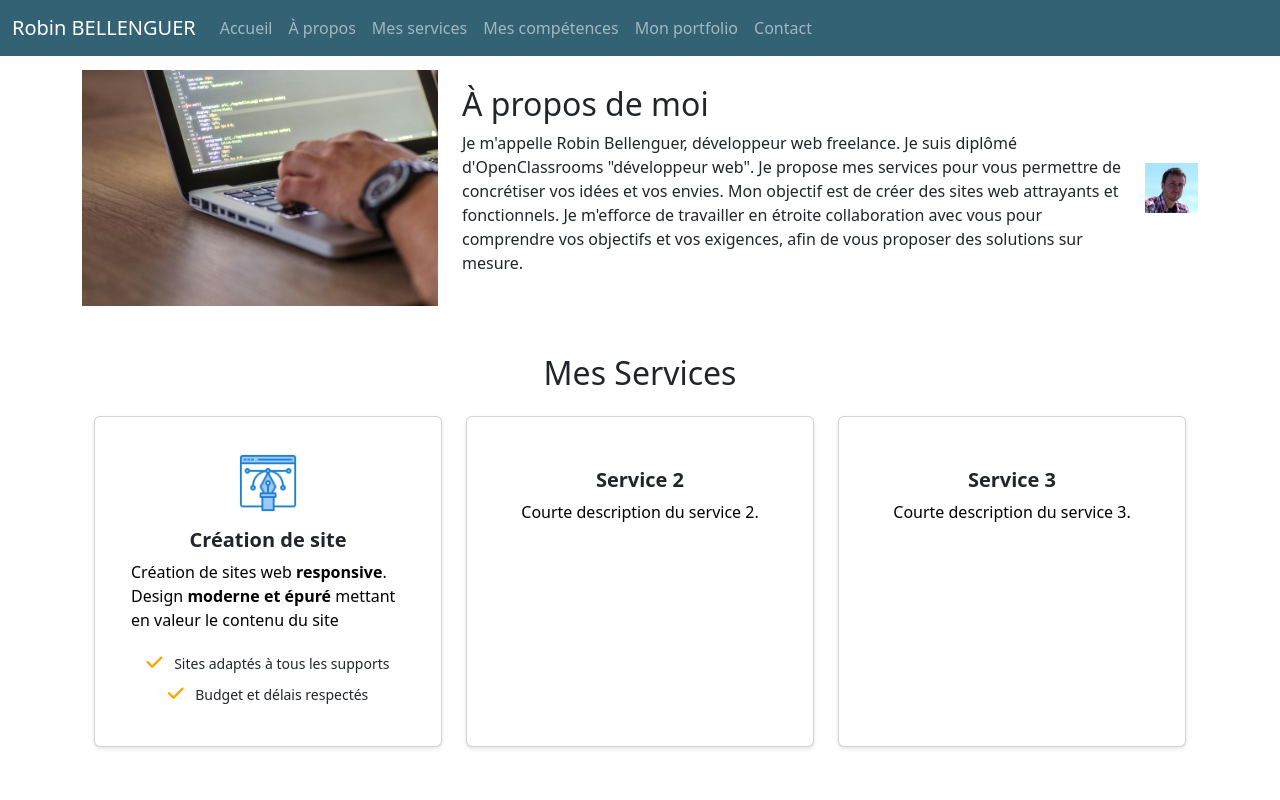
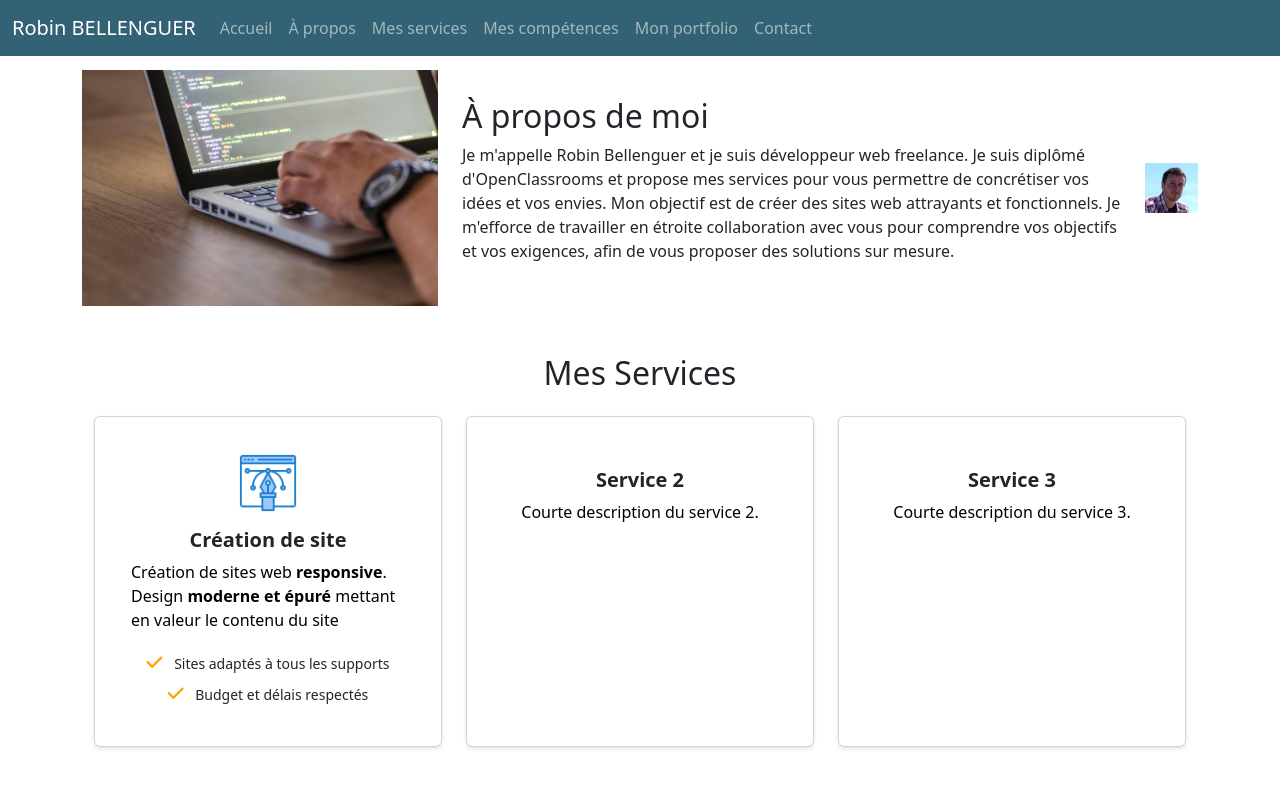
Before and after one commit to RobinBLGR/Mon-portfolio, a website: page index.html in a window 1280 px wide. Shown: the top 800 px of the page. Drawn offline with nearby package versions, Linux system fonts and the light colour scheme.

Commit message:
Update index.html

```diff
--- a/index.html
+++ b/index.html
@@ -49,7 +49,7 @@
           <div class="col-md-8 d-flex align-items-center">
             <div>
               <h2>À propos de moi</h2>
-              <p>Je m'appelle Robin Bellenguer, développeur web freelance. Je suis diplômé d'OpenClassrooms "développeur web". Je propose mes services pour vous permettre de concrétiser vos idées et vos envies.
+              <p>Je m'appelle Robin Bellenguer et je suis développeur web freelance. Je suis diplômé d'OpenClassrooms et propose mes services pour vous permettre de concrétiser vos idées et vos envies.
 
                 Mon objectif est de créer des sites web attrayants et fonctionnels. Je m'efforce de travailler en étroite collaboration avec vous pour comprendre vos objectifs et vos exigences, afin de vous proposer des solutions sur mesure.</p>
             </div>
```
